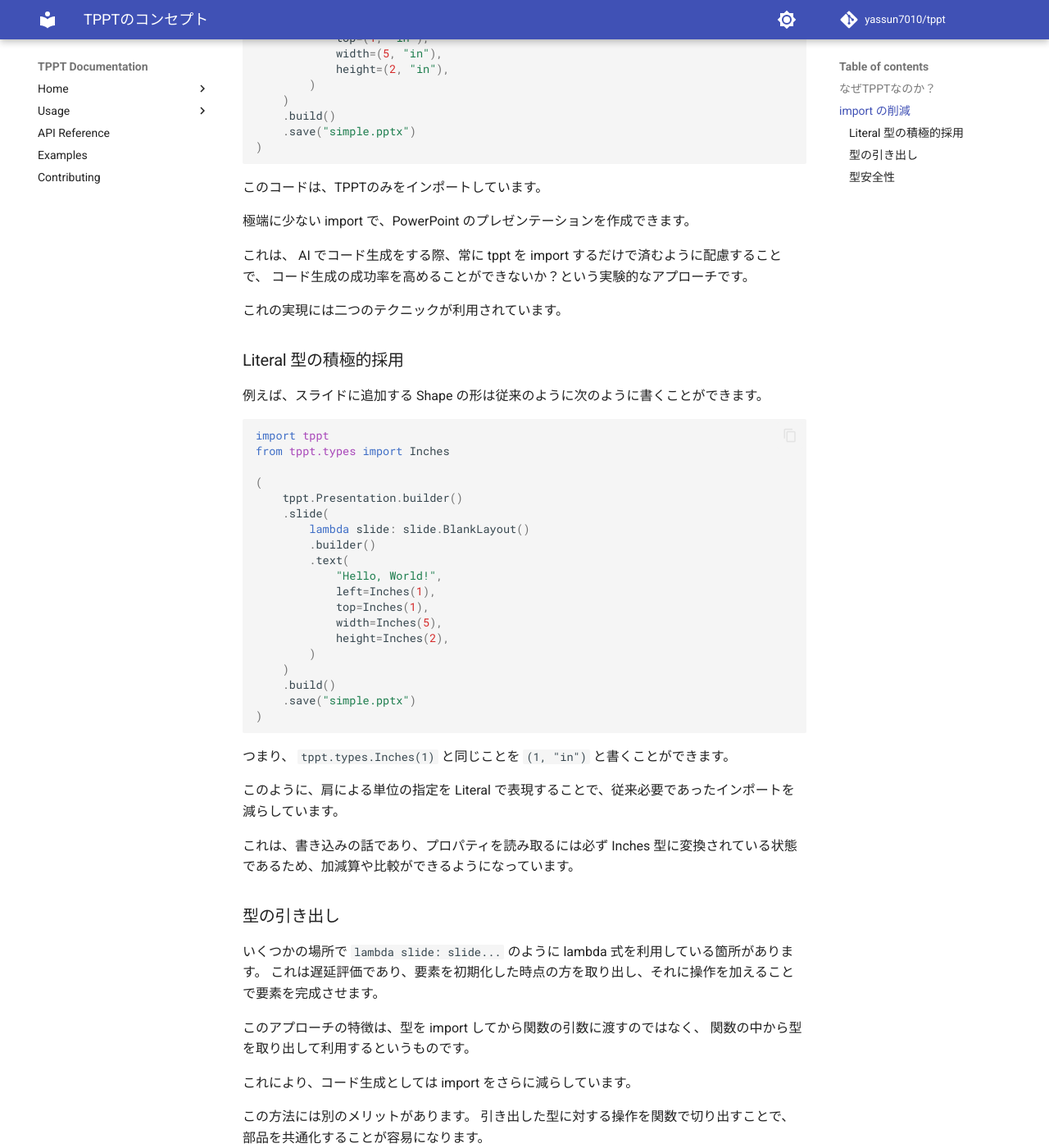
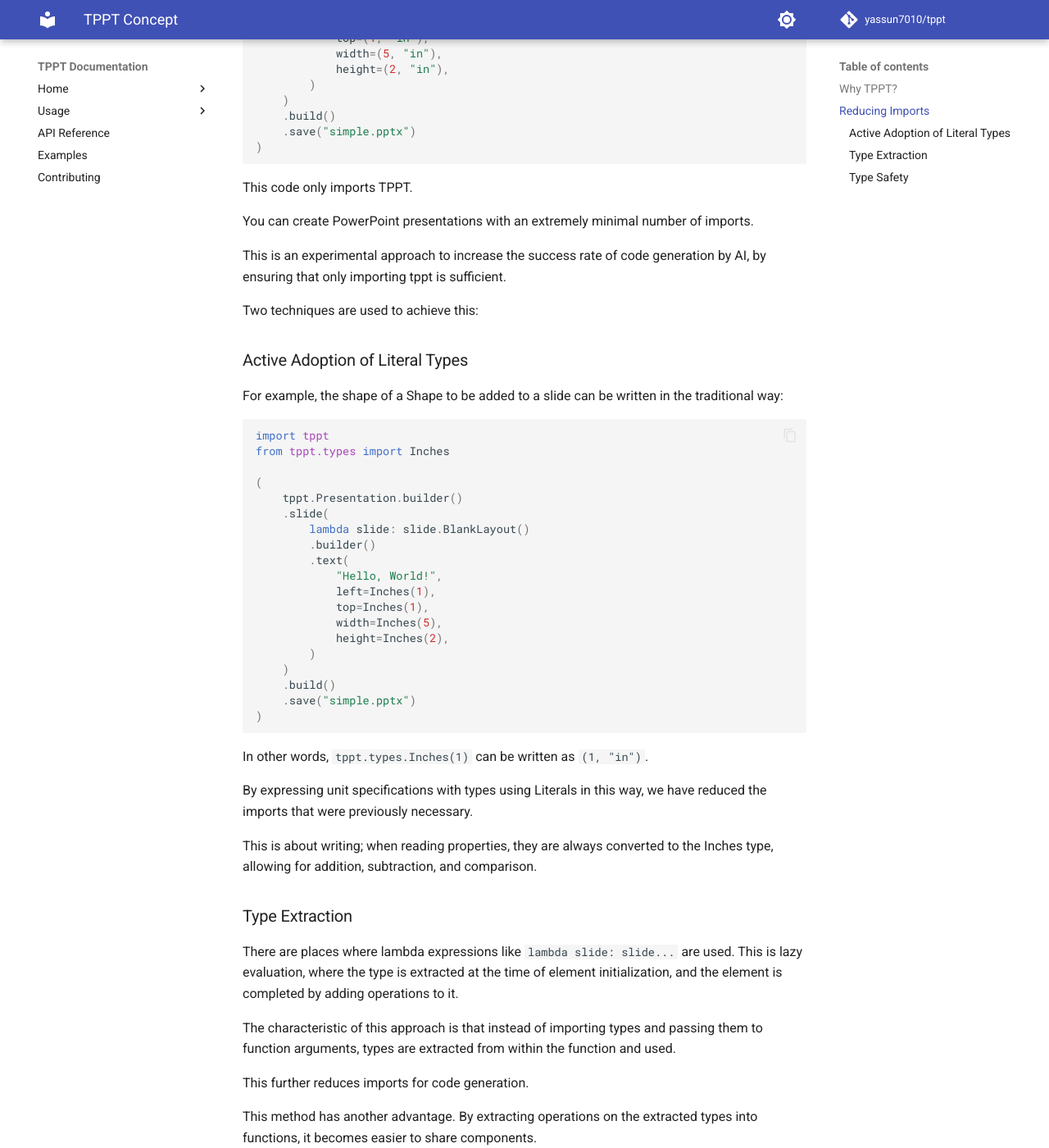
Before and after one commit to ya7010/tppt, an MkDocs documentation site: the page built from docs/docs/home/concept.md, in a window 1280 px wide and 1400 px high, scrolled down 687 px. Shown: the whole window at 82% size. Built offline with MkDocs 1.6.1 and Material for MkDocs 9.7.7, drawn with Linux system fonts in a browser that asks for light colours; comment, search, counter and statistics services are not loaded; some of the changed text lies outside the part shown.

Commit message:
docs: update concept documentation for clarity and improve structure

````diff
--- a/docs/docs/home/concept.md
+++ b/docs/docs/home/concept.md
@@ -1,82 +1,85 @@
-# TPPTのコンセプト
+# TPPT Concept
 
-## なぜTPPTなのか？
+## Why TPPT?
 
-生成AIが普及している現在でも、レポートを pptx で提出してほしい、といった要望は多いものです。
-（私たちが取り残されているだけなのだろうか？）
+Even in the current era of widespread generative AI, there are still many requests for submitting reports in pptx format.
+(Are we the only ones being left behind?)
 
-tppt は python-pptx のラッパーであり、スライドマスターの型安全な利用などを提供します。
+TPPT is a wrapper for python-pptx that provides type-safe usage of slide masters and more.
 
-また、簡単に利用でき、直感的に記述されるためのアイデアを投入したものであり、
-皆さんの pptx の生成がより安全に、簡単になることを願っています。
+It also incorporates ideas to make it easy to use and intuitive to write,
+hoping to make your pptx generation safer and simpler.
 
-## import の削減
-もう一度 Quick Start を見てみましょう。
+## Reducing Imports
+Let's look at the Quick Start again:
 ```python
 --8<-- "codes/quick_start.py"
 ```
 
-このコードは、TPPTのみをインポートしています。
+This code only imports TPPT.
 
-極端に少ない import で、PowerPoint のプレゼンテーションを作成できます。
+You can create PowerPoint presentations with an extremely minimal number of imports.
 
-これは、 AI でコード生成をする際、常に tppt を import するだけで済むように配慮することで、
-コード生成の成功率を高めることができないか？という実験的なアプローチです。
+This is an experimental approach to increase the success rate of code generation by AI,
+by ensuring that only importing tppt is sufficient.
 
-これの実現には二つのテクニックが利用されています。
+Two techniques are used to achieve this:
 
-### Literal 型の積極的採用
+### Active Adoption of Literal Types
 
-例えば、スライドに追加する Shape の形は従来のように次のように書くことができます。
+For example, the shape of a Shape to be added to a slide can be written in the traditional way:
 
 ```python
 --8<-- "codes/quick_start_many_import.py"
 ```
 
-つまり、 `tppt.types.Inches(1)` と同じことを `(1, "in")` と書くことができます。
+In other words, `tppt.types.Inches(1)` can be written as `(1, "in")`.
 
-このように、肩による単位の指定を Literal で表現することで、従来必要であったインポートを減らしています。
+By expressing unit specifications with types using Literals in this way,
+we have reduced the imports that were previously necessary.
 
-これは、書き込みの話であり、プロパティを読み取るには必ず Inches 型に変換されている状態であるため、加減算や比較ができるようになっています。
+This is about writing; when reading properties, they are always converted to the Inches type,
+allowing for addition, subtraction, and comparison.
 
+### Type Extraction
 
-### 型の引き出し
+There are places where lambda expressions like `lambda slide: slide...` are used.
+This is lazy evaluation, where the type is extracted at the time of element initialization,
+and the element is completed by adding operations to it.
 
-いくつかの場所で `lambda slide: slide...` のように lambda 式を利用している箇所があります。
-これは遅延評価であり、要素を初期化した時点の方を取り出し、それに操作を加えることで要素を完成させます。
+The characteristic of this approach is that instead of importing types and passing them to function arguments,
+types are extracted from within the function and used.
 
-このアプローチの特徴は、型を import してから関数の引数に渡すのではなく、
-関数の中から型を取り出して利用するというものです。
+This further reduces imports for code generation.
 
-これにより、コード生成としては import をさらに減らしています。
-
-この方法には別のメリットがあります。
-引き出した型に対する操作を関数で切り出すことで、部品を共通化することが容易になります。
+This method has another advantage.
+By extracting operations on the extracted types into functions,
+it becomes easier to share components.
 
 ```python
 --8<-- "codes/apply_sample.py"
 ```
 
-あなたは `format_text` のような独自の修飾関数を作成し、それを簡単に再利用できます。
+You can create your own modifier functions like `format_text` and easily reuse them.
 
-### 型安全性
-このツールはスライドマスターを元に、新規のスライド作成を行うユーザをメインターゲットとしています。
+### Type Safety
+This tool is mainly targeted at users who create new slides based on slide masters.
 
-さて、あなたが私と同じであれば、 python-pptx のスライドマスターに型を与えることに苦労したはずです。
+If you're like me, you've probably struggled with giving types to python-pptx's slide masters.
 
-tppt は、 pydantic のような宣言的な型ヒントを利用してスライドマスターに型を与えることができます。
+TPPT allows you to give types to slide masters using declarative type hints like pydantic.
 
 ```python
 --8<-- "codes/custom_slide_master.py"
 ```
 
-型定義を自分で書くのは面倒だ？そんな方のために、ささやかなツールも用意しています。
+Is writing type definitions yourself tedious? We've prepared a modest tool for you.
 
 ```bash
 python -m tppt.tool.ppt2template $YOUR_TEMPLATE.pptx -o $OUTPUT_FILE.py
 ```
 
-スライドレイアウトのコンストラクタでプレースホルダーの設定をした後、
-テキストやピクチャ、表などのデータを記述することができます。
+After setting placeholders in the slide layout constructor,
+you can describe data such as text, pictures, and tables.
 
-これらの操作は全て型安全です！
+All these operations are type-safe!
````
